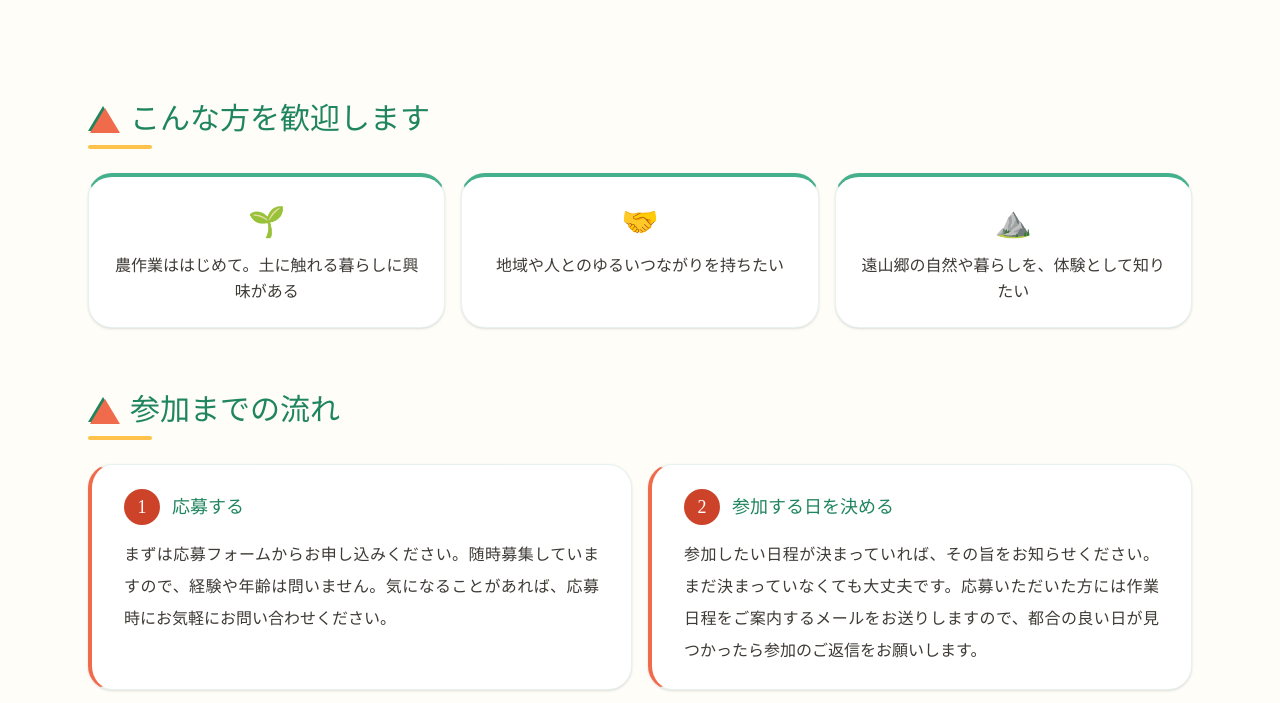
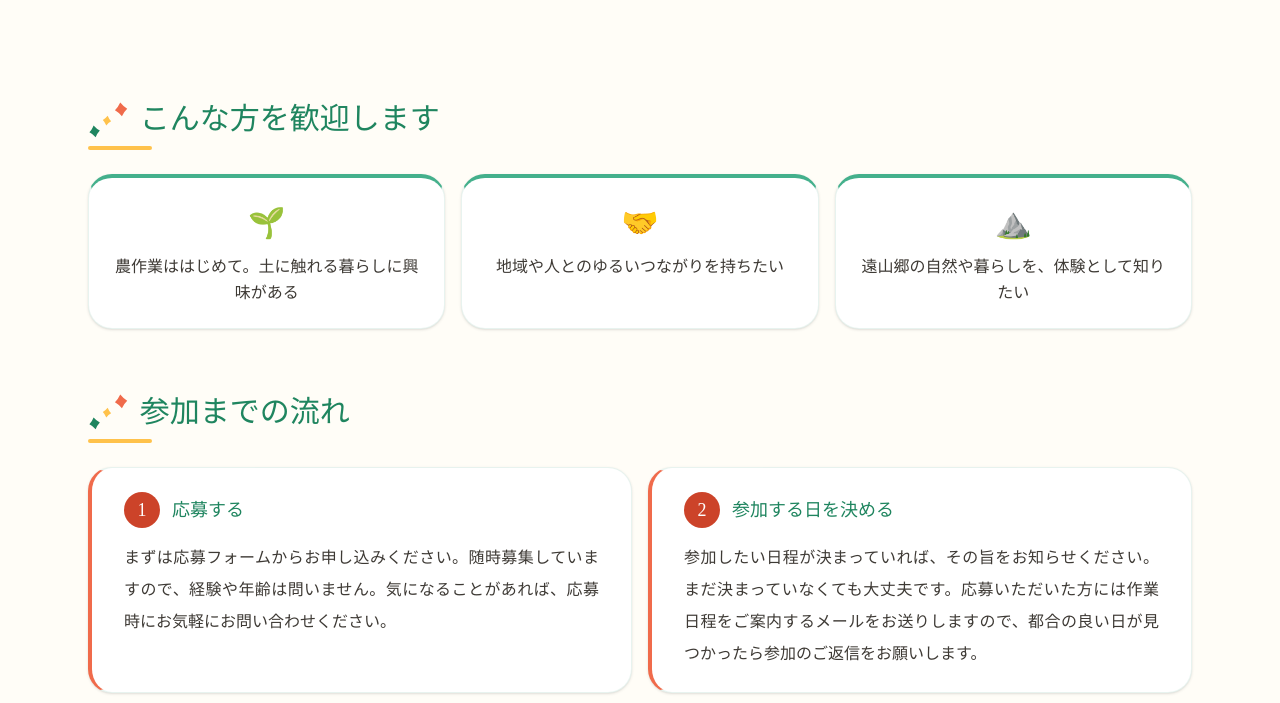
Before and after one commit to h-ikeda/tohyamago, an Astro site: page /join in a window 1280 px wide. Shown: the part 889-1592 px from the top of the page. Built offline with nearby package versions, Linux system fonts and the light colour scheme; Astro itself is replaced by a stand-in of ours.

Commit message:
Replace SectionHeading triangle mark with three-diamond SVG icon (#188)

```diff
--- a/CLAUDE.md
+++ b/CLAUDE.md
@@ -66,7 +66,7 @@ tohyamago/
 │   │   ├── Button.astro        # 共通 UI プリミティブ (CTA ボタン)
 │   │   ├── Card.astro          # 共通 UI プリミティブ (カード)
 │   │   ├── Container.astro     # 共通 UI プリミティブ (コンテナ幅)
-│   │   ├── SectionHeading.astro# 共通 UI プリミティブ (▲ 見出し)
+│   │   ├── SectionHeading.astro# 共通 UI プリミティブ (「三つの実」見出し)
 │   │   ├── Posts.astro         # Content Collection からダイジェストカード一覧を描画 (PostCard のグリッド。ctaEvery で NewsCta を挿入)
 │   │   ├── PostCard.astro       # 近況一覧のダイジェストカード (新規, 抜粋＋サムネイル → /news/[slug])
 │   │   ├── postExcerpt.ts       # 記事本文から一覧用プレーンテキスト抜粋を作る純粋関数 (新規)
@@ -380,11 +380,11 @@ PDF.js Express ビューワーは `node_modules/@pdftron/pdfjs-express-viewer/pu
 ## デザイン規則
 
 - カラーテーマ: green / lime (山・自然を想起)
-- 三角形 (▲) の装飾モチーフ
-  - **ロゴ (`SiteLogo.astro`) の「山＝▲」はブランドマークの核として維持**する。
-  - 見出し (`SectionHeading.astro`) の ▲ も当面維持（見直す場合は本節を更新）。
+- 装飾モチーフ（▲ に限定しない方針。2026-06 更新）
+  - **ロゴ (`SiteLogo.astro`) の「山＝▲」はブランドマークの核として維持**する。▲（山）はブランドマークの核に限定し、サイト全体を山モチーフで埋め尽くさない。
+  - **見出し (`SectionHeading.astro`) は ▲ を廃止**し、**「三つの実」マーク**（深緑→陽光→コーラルの、上昇する 3 つの凹面ひし形。サイズ強弱・微回転で動きを出す）を使う。実り・広がり・育つコミュニティを表す差し色モチーフとして、ロゴの山 (▲) と役割を分ける。色は必ずデザイントークン（`fill-primary` / `fill-sunlight` / `fill-accent`）で指定し、ハードコード hex を使わない。
   - **バッジ（ラベルピル）の ▲ は廃止**する方針 → 下記「バッジ（ラベルピル）の方針」。
-  - 描画は Tailwind の `before:` / `after:` 疑似要素で border-trick / `content` を利用。
+  - ▲ を残す箇所（ロゴ等）の描画は Tailwind の `before:` / `after:` 疑似要素で border-trick / `content` を利用。
 - **バッジ（ラベルピル）の方針**（2026-06 決定。**記録のみ。置換は今後の修正時に段階的に適用**）
   - 団体名・小ラベルのピルは、ヒーロー (`index.astro`) で作成した **三角なしの濃緑ベタピル**に寄せる。基準スタイル:
     `rounded-full bg-primary-deep px-4 py-1 font-serif text-sm tracking-wide text-white`（＋ `▲` は付けない）。
@@ -394,7 +394,7 @@ PDF.js Express ビューワーは `node_modules/@pdftron/pdfjs-express-viewer/pu
     `pages/story.astro` / `pages/products.astro` / `pages/join.astro` /
     `pages/news/archive.astro` / `components/ComingSoon.astro`。
   - ▲ をラベル/見出しの**前置記号**として使う箇所（`components/JourneyCards.astro` のカードラベル、`components/NewsCta.astro` の見出し、`components/SiteHeader.astro` モバイルのグループ見出し）はピルではないため本方針の主対象ではないが、▲ を外す方向で**併せて見直してよい**（要否は個別判断）。
-  - **対象外**: `SectionHeading.astro` の見出し ▲、`SiteLogo.astro` のブランドマーク、`ProductCard.astro` の作物色スウォッチ（▲ を色見本として使用）。
+  - **対象外**: `SiteLogo.astro` のブランドマーク、`ProductCard.astro` の作物色スウォッチ（▲ を色見本として使用）。`SectionHeading.astro` は ▲ を廃止し「三つの実」マークへ移行済み（上記「装飾モチーフ」参照）。
 - フォントウェイト: light (`:root` に `font-weight: var(--font-weight-light)` を設定)
 - レスポンシブ: モバイルファーストで設計
 - ナビゲーション: グローバルナビ（ジャーナリー導線）は `SiteHeader.astro`、法令系文書（定款 / 公告 / 特商法表記）と法人概要は `SiteFooter.astro` に整理（旧フローティング `RouterMenu` は廃止）
--- a/src/components/SectionHeading.astro
+++ b/src/components/SectionHeading.astro
@@ -1,9 +1,14 @@
 ---
 /**
- * SectionHeading — 三角形 (▲) モチーフ付きの見出し。
- * 旧 green/lime の border-trick を新パレット (primary + accent) へ再定義。
- * primary(新緑) と accent(土・テラコッタ) の二色三角を重ね、
- * 見出し下に陽光イエローのアクセントラインを添えてリズムを出す。
+ * SectionHeading — 「三つの実」マーク付きの見出し。
+ *
+ * 旧・二重三角 (重なる ▲) は、バランスが悪く「項目」の意図が伝わりにくいため廃止。
+ * 上昇する三つのひし形 (深緑 → 陽光 → コーラル) に置き換え、
+ * 「実り・広がる輪・育つコミュニティ」の上昇リズムで視線を引きつつ、
+ * ロゴの山 (▲) とモチーフの役割を分ける (山ばかりにしない。CLAUDE.md「デザイン規則」参照)。
+ * マークは em 基準で見出しの文字サイズに追従し、色はデザイントークン
+ * (fill-primary / fill-sunlight / fill-accent) で指定する (ハードコード hex は使わない)。
+ * 見出し下には引き続き陽光イエローのアクセントラインを添える。
  */
 interface Props {
   as?: 'h1' | 'h2' | 'h3'
@@ -40,13 +45,33 @@ const barWidth = level === 'sub' ? 'w-10' : 'w-16'
       textSize,
     ]}
   >
-    <span
-      class="inline-block relative shrink-0
-             before:content-[''] before:absolute before:left-0 before:bottom-0 before:border-x-transparent before:border-x-[0.5em] before:border-b-[0.85em] before:border-b-accent before:translate-x-0.5 before:translate-y-0.5
-             after:content-[''] after:block after:border-x-transparent after:border-x-[0.5em] after:border-b-[0.85em] after:border-b-primary"
+    {
+      /* 三つの実: 深緑 → 陽光 → コーラルの上昇するひし形 (実り・広がり)。
+        サイズに強弱 (中→小→大) と微回転をつけて動きを出し、各辺を
+        二次ベジェで僅かに凹面 (内側へ反らせ先端を尖らせる) にしてきらめきを与える。 */
+    }
+    <svg
+      class="inline-block h-[1.25em] w-auto shrink-0"
+      viewBox="3 2.5 18 17"
       aria-hidden="true"
+      xmlns="http://www.w3.org/2000/svg"
     >
-    </span>
+      <path
+        class="fill-primary"
+        transform="rotate(-10 6 16.3)"
+        d="M6 13.6Q6.96 15.22 8.4 16.3Q6.96 17.38 6 19Q5.04 17.38 3.6 16.3Q5.04 15.22 6 13.6Z"
+      ></path>
+      <path
+        class="fill-sunlight"
+        transform="rotate(8 11.6 11.4)"
+        d="M11.6 9.2Q12.36 10.52 13.5 11.4Q12.36 12.28 11.6 13.6Q10.84 12.28 9.7 11.4Q10.84 10.52 11.6 9.2Z"
+      ></path>
+      <path
+        class="fill-accent"
+        transform="rotate(-7 18 6.3)"
+        d="M18 3.2Q19.12 5.06 20.8 6.3Q19.12 7.54 18 9.4Q16.88 7.54 15.2 6.3Q16.88 5.06 18 3.2Z"
+      ></path>
+    </svg>
     <slot />
   </Tag>
   {
```
